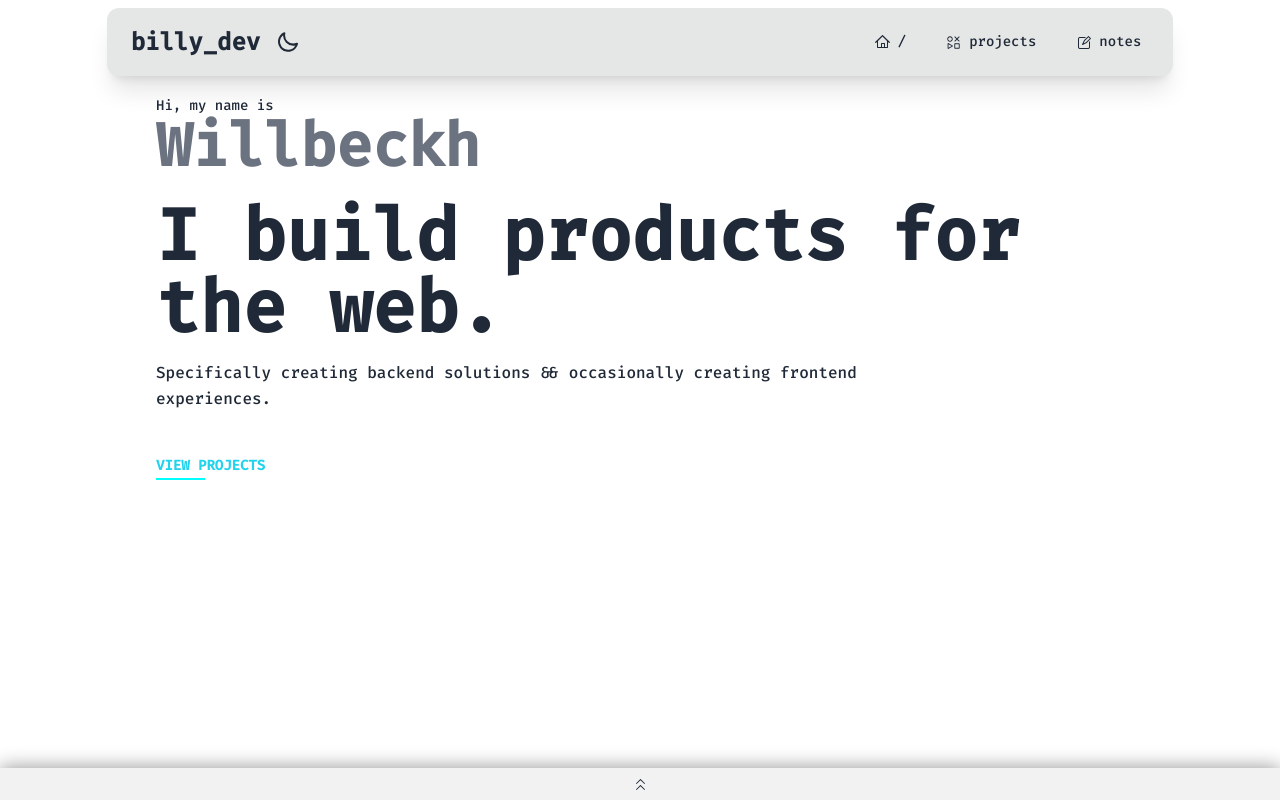
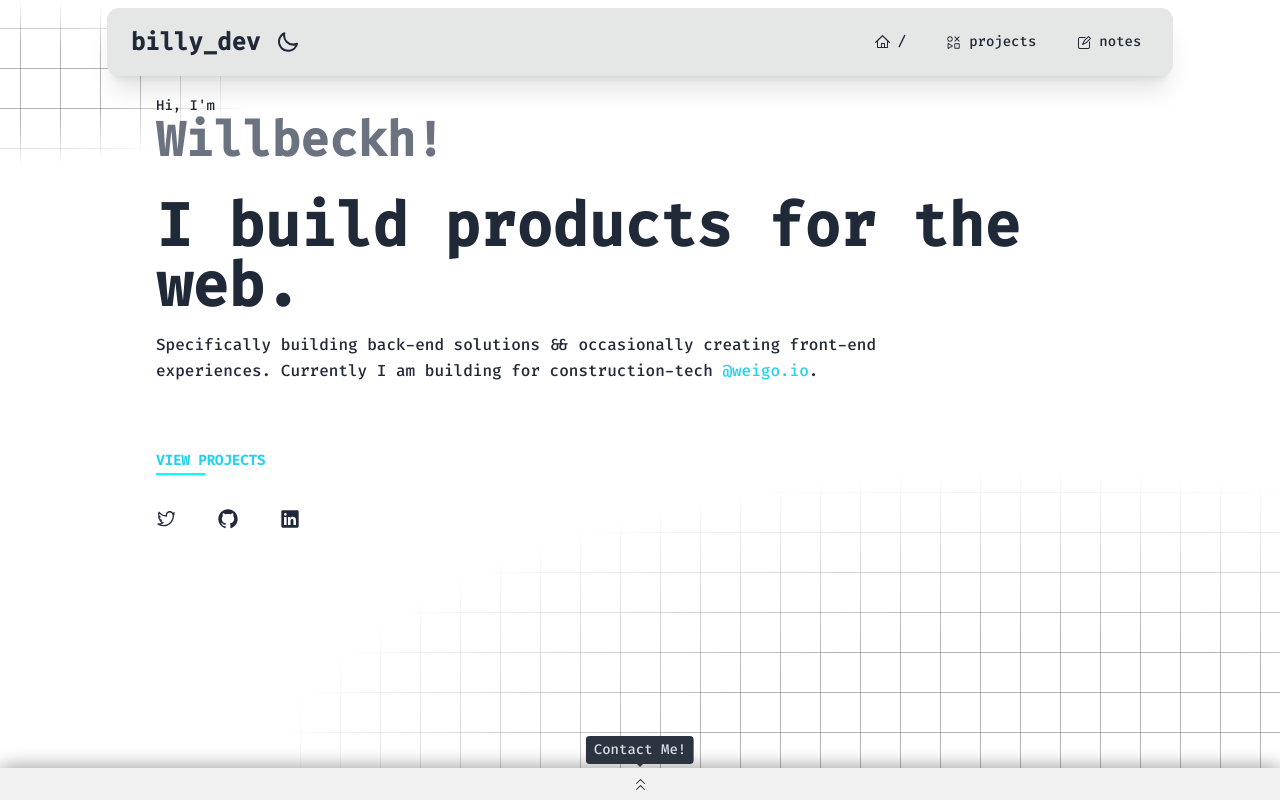
Before and after one commit to ndiranguW/trialsX, a Next.js app: page / in a window 1280 px wide. Built offline with nearby package versions, Linux system fonts and the light colour scheme.

Commit message:
Update homepage content and styling

```diff
--- a/app/page.tsx
+++ b/app/page.tsx
@@ -2,37 +2,99 @@
 import { Container } from "@/components";
 import Link from "next/link";
 import styles from "./page.module.css";
+import {
+  TwitterLogoIcon,
+  GitHubLogoIcon,
+  LinkedInLogoIcon,
+} from "@radix-ui/react-icons";
+
+type socialLinksProps = {
+  path: string;
+  icon?: any;
+};
+
+const socialLinks: socialLinksProps[] = [
+  {
+    path: "https://twitter.com/billyndirangu",
+    icon: <TwitterLogoIcon width={20} height={24} />,
+  },
+  {
+    path: "https://github.com/Willbeckh",
+    icon: <GitHubLogoIcon width={20} height={24} />,
+  },
+  {
+    path: "https://linkedin.com/in/willbeckh-ndirangu",
+    icon: <LinkedInLogoIcon width={20} height={24} />,
+  },
+];
 
 export default function Home() {
   return (
     <>
-      <Container className={styles.homePage}>
-        <section>
-          <p className="text-sm">Hi, my name is</p>
-          <div className="">
-            <p className="text-3xl md:text-6xl font-bold text-gray-500">
-              Willbeckh
+      <Container>
+        <div>
+          <p className="text-sm">Hi, I&apos;m</p>
+          <p className="text-2xl md:text-5xl font-bold text-gray-500">
+            Willbeckh!
           </p>
-            <p className="text-4xl md:text-7xl font-bold mt-6">
+          <p className="text-2xl md:text-6xl font-bold mt-4 md:mt-8">
             I build products for the web.
           </p>
+        </div>
 
-            <p className="pt-4 md:w-3/4 font-light">
-              Specifically creating backend solutions && occasionally creating
-              frontend experiences.
+        <div className="pt-4 md:w-4/5 ">
+          <p className="font-thin text-base-content ">
+            Specifically building back-end solutions && occasionally creating
+            front-end experiences. Currently I am building for construction-tech{" "}
+            <a
+              href="https://weigo.io"
+              target="_blank"
+              rel="noopener noreferrer"
+            >
+              <span className="text-cyan-400 font-normal">@weigo.io</span>.
+            </a>
           </p>
         </div>
-        </section>
 
-        <div className={`absolute bottom-80`}>
+        <div className={`mt-16 relative`}>
+          <div>
+            <div className="w-36 md:w-fit">
               <Link
                 href="/projects"
-            className={`uppercase font-semibold text-sm text-cyan-400 ${styles.bottomNav}`}
+                className={`uppercase font-semibold text-sm text-cyan-400  ${styles.bottomNav}`}
               >
                 View Projects
               </Link>
             </div>
+
+            <div className="md:w-36 text-xl text-base-content pt-8">
+              <ul className="flex justify-between">
+                {socialLinks.map((link, index) => (
+                  <li key={index}>
+                    <a
+                      href={link.path}
+                      target="_blank"
+                      className="hover:text-cyan-400"
+                    >
+                      {link.icon}
+                    </a>
+                  </li>
+                ))}
+              </ul>
+            </div>
+          </div>
+        </div>
       </Container>
+      <div className="fixed top-0 -z-10">
+        <div
+          className={`${styles.grid} [mask-image:radial-gradient(ellipse_20%_20%_at_0%_20%,#000_50%,transparent_100%)]`}
+        ></div>
+      </div>
+      <div className="fixed bottom-0 -z-10">
+        <div
+          className={`${styles.grid} [mask-image:radial-gradient(ellipse_60%_80%_at_80%_100%,#000_50%,transparent_100%)]`}
+        ></div>
+      </div>
     </>
   );
 }
```
Lines whose indentation alone changed are shown as unchanged.
